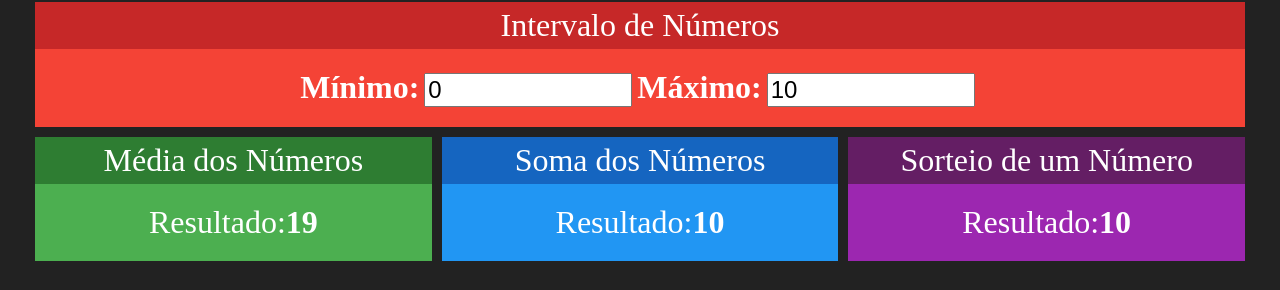
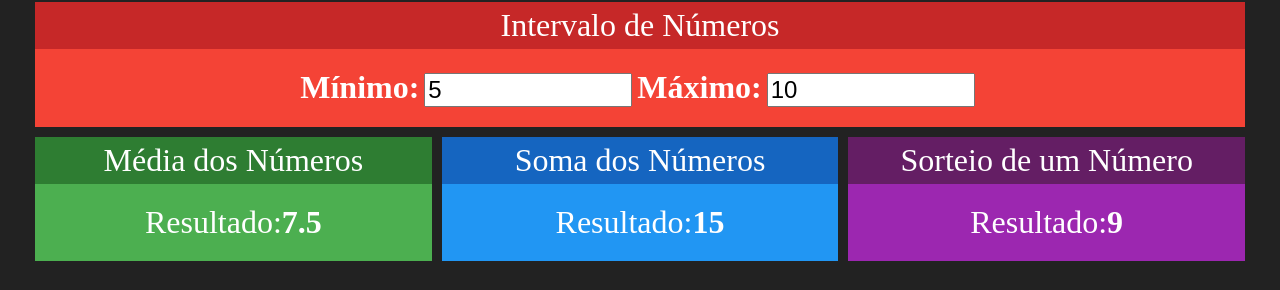
Before and after one commit to DiegoPereira100/ReduxSimples, a React (Create React App) app: page / in a window 1280 px wide. Shown: the part 193-483 px from the top of the page. Built offline with nearby package versions, Linux system fonts and the light colour scheme.

Commit message:
Conectando Componentes com Redux #02

```diff
--- a/src/components/Interval.jsx
+++ b/src/components/Interval.jsx
@@ -1,9 +1,12 @@
 import './Interval.css'
 import React from 'react'
+import { connect} from 'react-redux'
 
 import Card from './Card'
 
-export default props => {
+function Interval (props) {
+
+    const {min, max} = props
 
     return (
         <Card title="Intervalo de Números" red>
@@ -11,14 +14,23 @@
 
                 <span>
                     <strong>Mínimo:</strong>
-                    <input type="number" value={0} readOnly/>
+                    <input type="number" value={min} readOnly/>
                 </span>
                 <span>
                     <strong>Máximo:</strong>
-                    <input type="number" value={10} readOnly/>
+                    <input type="number" value={max} readOnly/>
                 </span>
 
             </div>
         </Card>
     )
 }
+
+function mapStateToProps(state) {
+    return {
+        min: state.numbers.min,
+        max: state.numbers.max
+    }
+}
+
+export default connect(mapStateToProps)(Interval)
--- a/src/components/Soma.jsx
+++ b/src/components/Soma.jsx
@@ -1,17 +1,29 @@
 import React from 'react'
+import { connect } from 'react-redux'
 
 import Card from './Card'
 
-export default props => {
+function Soma (props) {
+
+    const {min, max} = props
 
     return (
         <Card title="Soma dos Números" blue>
             <div>
                 <span>
                     <span>Resultado:</span>
-                    <strong>{10}</strong>
+                    <strong>{min + max}</strong>
                 </span>
             </div>
         </Card>
     )
 }
+
+function mapStateToProps(state) {
+    return {
+        min: state.numbers.min,
+        max: state.numbers.max
+    }
+}
+
+export default connect(mapStateToProps)(Soma)
--- a/src/components/Sorteio.jsx
+++ b/src/components/Sorteio.jsx
@@ -1,21 +1,35 @@
 import React from 'react'
+import { connect } from 'react-redux'
 
 import Card from './Card'
 
-export default props => {
+function Sorteio (props) {
+
+    const {min, max} = props
+
+    const Random = parseInt(Math.random() * (max - min)) + min
 
     return (
         <Card title="Sorteio de um Número" purple>
             <div>
                 <span>
                     <span>Resultado:</span>
-                    <strong>{10}</strong>
+                    <strong>{Random}</strong>
                 </span>
             </div>
         </Card>
     )
 }
 
+function mapStateToProps(state) {
+    return {
+        min: state.numbers.min,
+        max: state.numbers.max
+    }
+}
+
+export default connect(mapStateToProps)(Sorteio)
+
 
 
 // const Random = parseInt(Math.random() * (max - min)) + min
--- a/src/store/storeConfig.js
+++ b/src/store/storeConfig.js
@@ -4,8 +4,8 @@
     numbers: function(state, action) {
         console.log(state, ' ', action)
         return {
-            min: 7,
-            max: 31
+            min: 5,
+            max: 10
         }
     },
 
```
